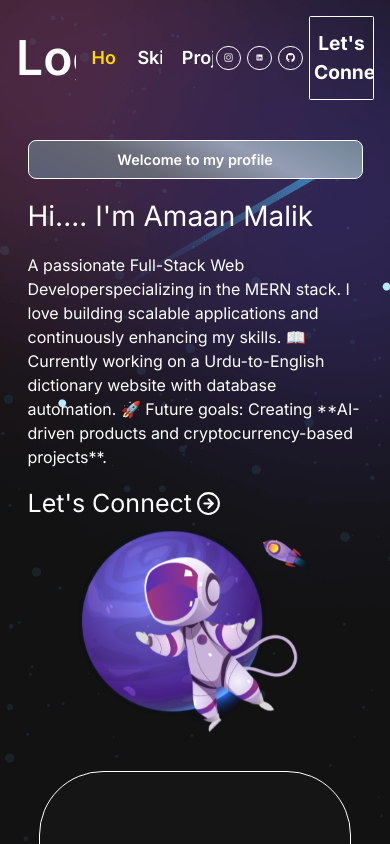
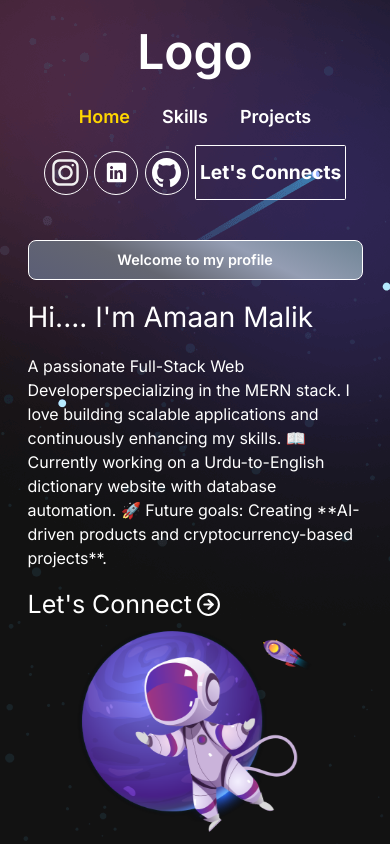
Before and after one commit to amaan-malik1/Portfolio, a React (Vite) app: page / in a window 390 px wide. Shown: the top 844 px of the page. Built offline with nearby package versions, Linux system fonts and the light colour scheme.

Commit message:
Update Nav.css

```diff
--- a/src/components/Nav.css
+++ b/src/components/Nav.css
@@ -92,3 +92,9 @@ button {
     background: rgb(49, 49, 49);
     color: white;
 }
+
+@media (max-width:450px){
+    .nav-container{
+            flex-direction: column;
+    }
+}
```
